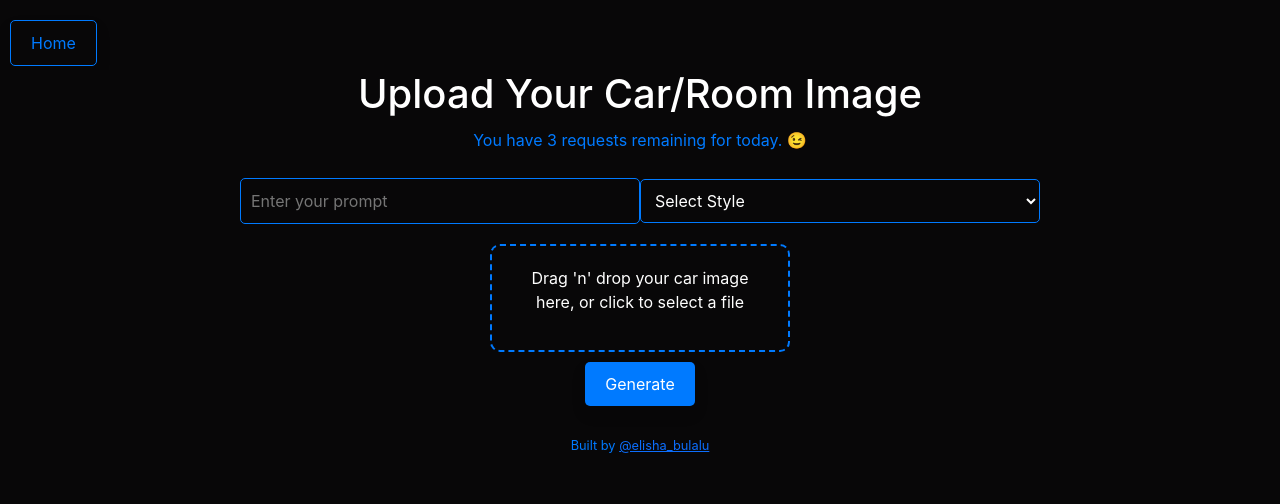
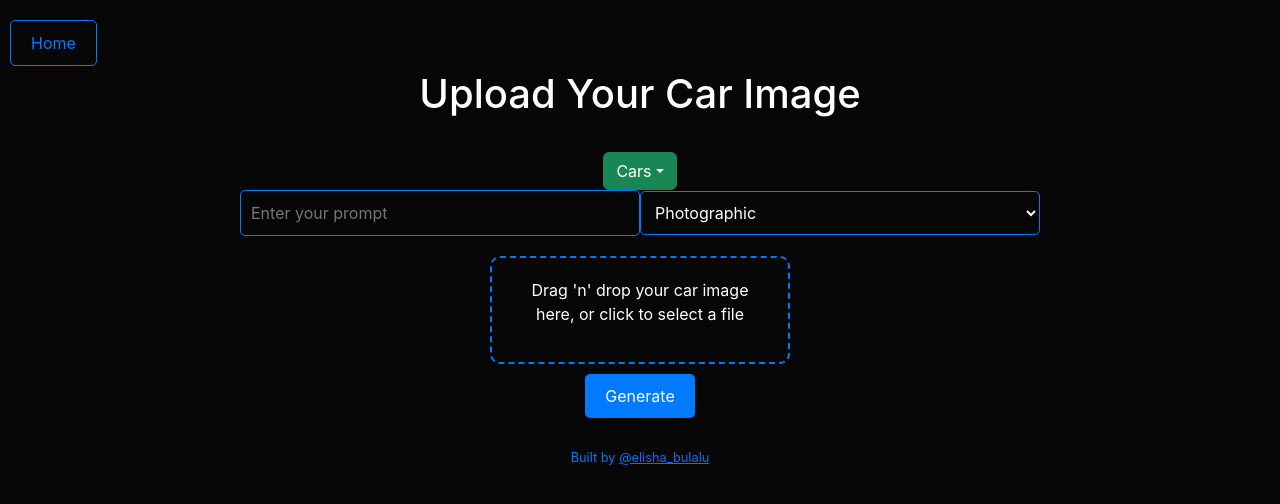
Before and after one commit to Bulalu/pimp-UI, a React (Create React App) app: page /upload in a window 1280 px wide. Shown: the top 504 px of the page. Built offline with nearby package versions, Linux system fonts and the light colour scheme; no server answers.

Commit message:
added room option for uploading

```diff
--- a/src/App.js
+++ b/src/App.js
@@ -6,7 +6,7 @@ import ImageUploadPage from './components/ImageUploadPage';
 import Explore from './components/Explore';
 import { inject } from '@vercel/analytics';
 import './App.css'; // Make sure this import is here
-import HomePage from './components/HomePage'
+
 
 inject();
 
@@ -23,7 +23,7 @@ function App() {
           } />
           <Route path="/upload" element={<ImageUploadPage />} />
           <Route path="/explore" element={<Explore />} />
-          <Route path="/home" element={<HomePage />} />
+
         </Routes>
       </div>
     </Router>
--- a/src/components/ImageUploadPage.js
+++ b/src/components/ImageUploadPage.js
@@ -5,6 +5,8 @@ import { useNavigate } from 'react-router-dom';
 import { motion } from 'framer-motion';
 import { ThreeDots } from 'react-loader-spinner';
 import { downloadPhoto } from './utils';
+import Dropdown from 'react-bootstrap/Dropdown';
+import 'bootstrap/dist/css/bootstrap.min.css';
 
 const SERVER_DOWN = true
 const style = {
@@ -53,6 +55,7 @@ const style = {
         top: '10px',
         left: '10px'
     },
+
     image: {
         maxWidth: '100%',
         height: 'auto',
@@ -63,22 +66,26 @@ const style = {
         borderRadius: '5px',
         boxShadow: '0px 8px 15px rgba(0, 0, 0, 0.1)'
     },
+
     compareSlider: {
         maxWidth: '60%',
         margin: '0 auto',
         marginTop: '20px',
         boxShadow: '0px 8px 15px rgba(0, 0, 0, 0.1)'
     },
+
     infoText: {
         fontSize: '1rem',
         color: '#007AFF',
         marginTop: '10px'
     },
+
     footer: {
         fontSize: '0.8rem',
         color: '#007AFF',
         marginTop: '30px'
     },
+
     loader: { // Style for the loader
         display: 'flex',
         justifyContent: 'center',
@@ -89,7 +96,6 @@ const style = {
     }
 };
 
-
 const ImageUploadPage = () => {
     const [file, setFile] = useState(null);
     const [restoredImage, setRestoredImage] = useState(null);
@@ -99,6 +105,8 @@ const ImageUploadPage = () => {
     const [error, setError] = useState(null);
     const [prompt, setPrompt] = useState('');
     const [styleOption, setStyleOption] = useState('');
+    const [uploadCategory, setUploadCategory] = useState('cars');
+
 
     const [remainingRequests, setRemainingRequests] = useState(3);
 
@@ -114,6 +122,7 @@ const ImageUploadPage = () => {
     const navigateToUpload = () => {
         navigate('/');
     };
+
     const handleDownloadClick = () => {
         if (restoredImage) {
           downloadPhoto(restoredImage, "restored-image.png");
@@ -186,14 +195,44 @@ const ImageUploadPage = () => {
         }
     };
 
+    const renderStyleOptions = () => {
+        if (uploadCategory === 'cars') {
+            return (
+                <>
+                    <option value="Photographic">Photographic</option>
+                    <option value="Cinematic">Cinematic</option>
+                    <option value="Anime">Anime</option>
+                    <option value="Fantasy art">Fantasy art</option>
+                    <option value="Neonpunk">Neonpunk</option>
+                </>
+            );
+        } else {
+            return (
+                <>
+                    <option value="Taboo">Taboo</option>
+                    <option value="Professional">Professional</option>
+                </>
+            );
+        }
+    };
+
     const { getRootProps, getInputProps } = useDropzone({ onDrop });
 
     return (
         <motion.div style={style} initial={{ opacity: 0 }} animate={{ opacity: 1 }} transition={{ duration: 1 }}>
             <motion.button style={style.homeButton} onClick={() => navigateToUpload()} whileHover={{ scale: 1.1 }} whileTap={{ scale: 0.9 }}>Home</motion.button>
-            <motion.h1 initial={{ y: -250 }} animate={{ y: -10 }} transition={{ delay: 0.2, type: 'spring', stiffness: 120 }} style={{ color: '#FFFFFF' }}>Upload Your Car/Room Image</motion.h1>
-            {/* <motion.p style={style.infoText} initial={{ y: -250 }} animate={{ y: -10 }} transition={{ delay: 0.3, type: 'spring', stiffness: 120 }}>Note: You can only generate 3 images per day. (hopefully 🤞)</motion.p> */}
-            <motion.p style={style.infoText} initial={{ y: -250 }} animate={{ y: -10 }} transition={{ delay: 0.4, type: 'spring', stiffness: 120 }}>You have {remainingRequests} {remainingRequests === 1 ? 'request' : 'requests'} remaining for today. 😉</motion.p>
+            <motion.h1 initial={{ y: -250 }} animate={{ y: -10 }} transition={{ delay: 0.2, type: 'spring', stiffness: 120 }} style={{ color: '#FFFFFF' }}>Upload Your {uploadCategory === 'cars' ? 'Car' : 'Room'} Image</motion.h1>
+            <Dropdown>
+                <Dropdown.Toggle variant="success" id="dropdown-basic">
+                    {uploadCategory === 'cars' ? 'Cars' : 'Rooms'}
+                </Dropdown.Toggle>
+                <Dropdown.Menu>
+                    <Dropdown.Item onClick={() => setUploadCategory('cars')}>Cars</Dropdown.Item>
+                    <Dropdown.Item onClick={() => setUploadCategory('rooms')}>Rooms</Dropdown.Item>
+                </Dropdown.Menu>
+            </Dropdown>
+
+            {uploadCategory === 'cars' && (
                 <motion.input
                     type="text"
                     placeholder="Enter your prompt"
@@ -204,6 +243,8 @@ const ImageUploadPage = () => {
                     animate={{ y: -10 }}
                     transition={{ delay: 0.4, type: 'spring', stiffness: 120 }}
                 />
+            )}
+
             <motion.select
                 value={styleOption}
                 onChange={(e) => setStyleOption(e.target.value)}
@@ -212,19 +253,29 @@ const ImageUploadPage = () => {
                 animate={{ y: -10 }}
                 transition={{ delay: 0.5, type: 'spring', stiffness: 120 }}
             >
-                <option value="">Select Style</option>
+                {uploadCategory === 'cars' ? (
+                    <>
                         <option value="Photographic">Photographic</option>
                         <option value="Cinematic">Cinematic</option>
                         <option value="Anime">Anime</option>
                         <option value="Fantasy art">Fantasy art</option>
                         <option value="Neonpunk">Neonpunk</option>
+                    </>
+                ) : (
+                    <>
+                        <option value="Taboo">Taboo</option>
+                        <option value="Professional">Professional</option>
+                    </>
+                )}
             </motion.select>
+
             {error && <p>Error: {error}</p>}
             <div {...getRootProps()} style={style.dropzone}>
                 <input {...getInputProps()} accept="image/*" />
-                <p>Drag 'n' drop your car image here, or click to select a file</p>
-                {originalImageUrl && <img src={originalImageUrl} alt="Preview" style={style.image}/>}
+                <p>Drag 'n' drop your {uploadCategory === 'cars' ? 'car' : 'room'} image here, or click to select a file</p>
+                {originalImageUrl && <img src={originalImageUrl} alt="Preview" style={style.image} />}
             </div>
+
             <motion.button style={style.button} onClick={handleGenerateClick} disabled={loading} whileHover={{ scale: 1.1 }} whileTap={{ scale: 0.9 }}>
                 {loading ? <ThreeDots color="#EFEFF0" height={50} width={50} /> : 'Generate'}
             </motion.button>
@@ -236,12 +287,13 @@ const ImageUploadPage = () => {
                     <button onClick={() => downloadImage(restoredImage, "restoredImage.png")} style={style.button}>
                         Download Image
                     </button>
-
                 </>
             )}
+
             <p style={style.footer}>Built by <a href="https://twitter.com/elisha_bulalu" target="_blank" rel="noopener noreferrer">@elisha_bulalu</a></p>
         </motion.div>
     );
+
 };
 
 export default ImageUploadPage;
```
Lines whose indentation alone changed are shown as unchanged.
